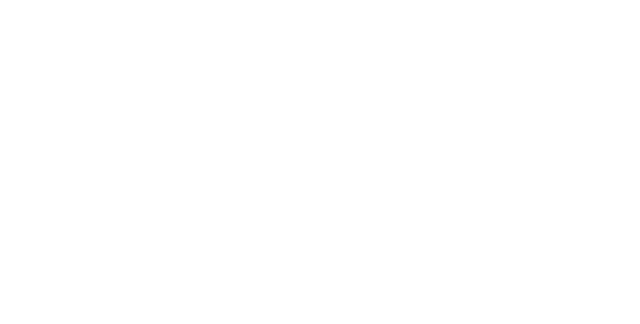
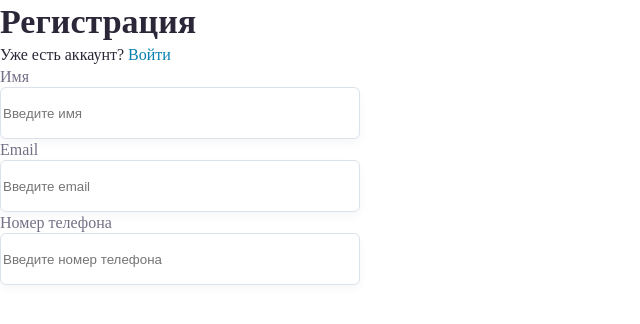
Before and after one commit to IvanKlesov/test-form, a React (Create React App) app: page / in a window 1280 px wide. Shown: the top 324 px of the page, without its empty margins (0-640 px from the left). Built offline with nearby package versions, Linux system fonts and the light colour scheme.

Commit message:
feat: add input fileds

```diff
--- a/src/App.js
+++ b/src/App.js
@@ -1,9 +1,33 @@
 import React from 'react';
+import { SpanTag } from './UI/SpanTag/SpanTag';
 import styles from './index.module.css';
+import { HTag } from './UI/HTag/HTag';
+import { ATag } from './UI/ATag/ATag';
+import { Label } from 'UI/Label/Label';
+import { Input } from 'UI/Input/Input';
 
 function App() {
   return (
     <form className="App">
+      <div>
+        <HTag tag='h1' children='Регистрация' />
+        <SpanTag children='Уже есть аккаунт?' />
+        <ATag children='Войти' />
+      </div>
+      <div>
+        <div>
+          <Label name='text' children='Имя' />
+          <Input type='text' id='text' placeholder='Введите имя' />
+        </div>
+        <div>
+          <Label name='email' children='Email' />
+          <Input type='text' id='email' placeholder='Введите email' />
+        </div>
+        <div>
+          <Label name='phone' children='Номер телефона' />
+          <Input type='text' id='phone' placeholder='Введите номер телефона' />
+        </div>
+      </div>
     </form>
   );
 }
--- /dev/null
+++ b/src/UI/ATag/ATag.jsx
@@ -0,0 +1,8 @@
+import React from 'react';
+import styles from './ATag.module.css';
+
+export const ATag = ({children}) => {
+    return (
+        <a href='./#' className={styles.aTag}> {children}</a>
+    )
+};
--- /dev/null
+++ b/src/UI/ATag/ATag.module.css
@@ -0,0 +1,4 @@
+.aTag {
+    text-decoration: none;
+    color: #0880AE;
+}
--- /dev/null
+++ b/src/UI/HTag/HTag.jsx
@@ -0,0 +1,11 @@
+import React from 'react';
+import styles from './HTag.module.css';
+
+export const HTag = ({tag, children}) => {
+    switch(tag) {
+        case 'h1': return <h1 className={styles.h1}>{children}</h1>;
+        case 'h2': return <h2 className={styles.h2}>{children}</h2>;
+        case 'h3': return <h3 className={styles.h3}>{children}</h3>;
+        default: return <></>;
+    }
+};
--- /dev/null
+++ b/src/UI/HTag/HTag.module.css
@@ -0,0 +1,26 @@
+.h1 {
+	margin: 0;
+
+	font-size: 34px;
+	font-weight: bold;
+	line-height: 44px;
+
+    color: #2C2738;
+}
+
+.h2 {
+	margin-top: 50px;
+	margin-bottom: 25px;
+
+	font-size: 22px;
+	font-weight: 500;
+	line-height: 30px;
+}
+
+.h3 {
+	margin: 0;
+
+	font-size: 20px;
+	font-weight: 600;
+	line-height: 27px;
+}
--- /dev/null
+++ b/src/UI/Input/Input.jsx
@@ -0,0 +1,8 @@
+import React from 'react';
+import styles from './Input.module.css';
+
+export const Input = ({type, id, placeholder}) => {
+    return (
+        <input type={type} id={id} placeholder={placeholder} className={styles.input} />
+    )
+};
--- /dev/null
+++ b/src/UI/Input/Input.module.css
@@ -0,0 +1,15 @@
+.input {
+    display: block;
+    width: 360px;
+    height: 52px;
+
+    background: #FFFFFF;
+    border: 1px solid #DBE2EA;
+    box-sizing: border-box;
+    box-shadow: 0px 4px 8px rgba(44, 39, 56, 0.04);
+    border-radius: 6px;
+}
+
+.input:focus {
+    border: 2px solid #0880AE;
+}
--- /dev/null
+++ b/src/UI/Label/Label.jsx
@@ -0,0 +1,8 @@
+import React from 'react';
+import styles from './Label.module.css';
+
+export const Label = ({name, children}) => {
+    return (
+        <label htmlFor={name} className={styles.label}> {children}</label>
+    )
+};
--- /dev/null
+++ b/src/UI/Label/Label.module.css
@@ -0,0 +1,7 @@
+.label {
+    font-weight: 500;
+    font-size: 16px;
+    line-height: 21px;
+
+    color: #756F86;
+}
--- /dev/null
+++ b/src/UI/SpanTag/SpanTag.jsx
@@ -0,0 +1,8 @@
+import React from 'react';
+import styles from './SpanTag.module.css';
+
+export const SpanTag = ({children}) => {
+    return (
+        <span className={styles.spanTag}>{children}</span>
+    )
+};
--- /dev/null
+++ b/src/UI/SpanTag/SpanTag.module.css
@@ -0,0 +1,9 @@
+.spanTag {
+    display: inline;
+
+    font-weight: normal;
+    font-size: 16px;
+    line-height: 22px;
+
+    color: #2C2738;
+}
--- a/src/index.module.css
+++ b/src/index.module.css
@@ -1,13 +1,5 @@
 body {
   margin: 0;
-  font-family: -apple-system, BlinkMacSystemFont, 'Segoe UI', 'Roboto', 'Oxygen',
-    'Ubuntu', 'Cantarell', 'Fira Sans', 'Droid Sans', 'Helvetica Neue',
-    sans-serif;
-  -webkit-font-smoothing: antialiased;
-  -moz-osx-font-smoothing: grayscale;
+  font-family: IBM Plex Sans;
+  font-style: normal;
 }
-
-code {
-  font-family: source-code-pro, Menlo, Monaco, Consolas, 'Courier New',
-    monospace;
-}
```
